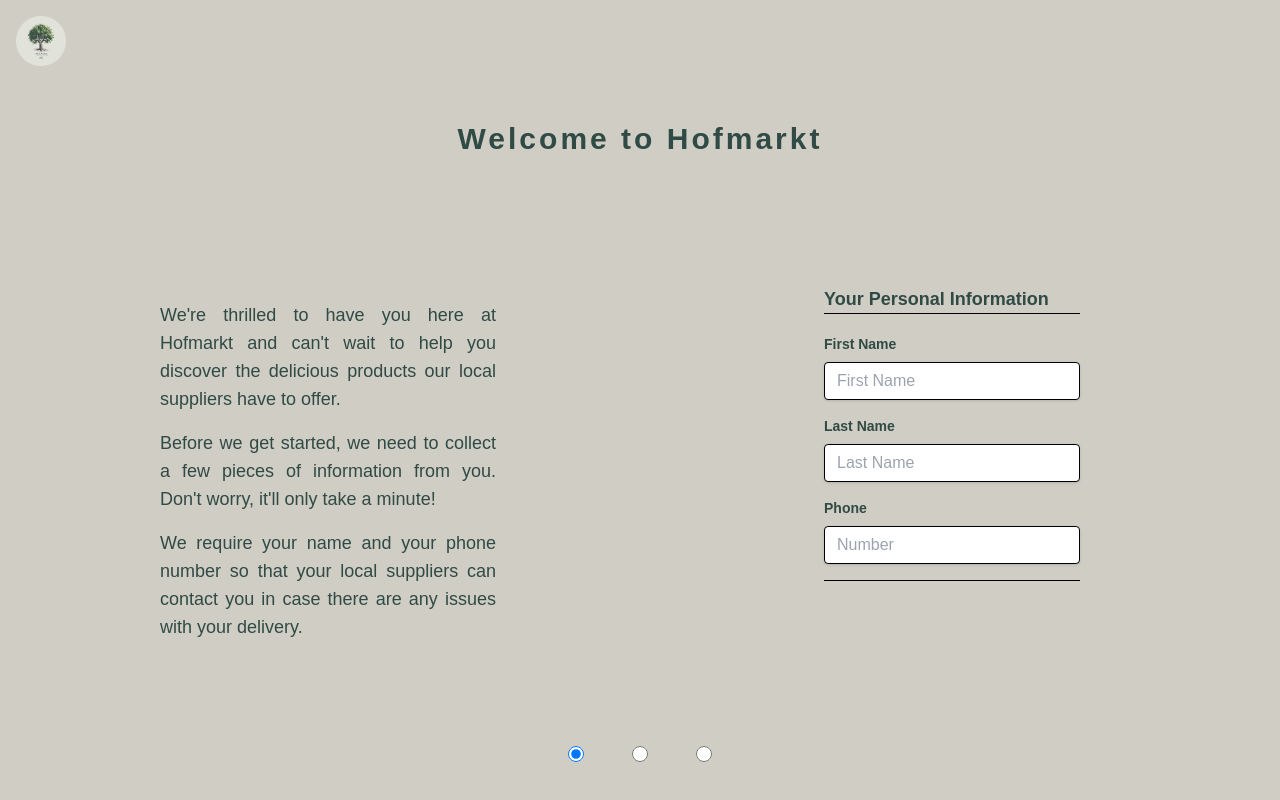
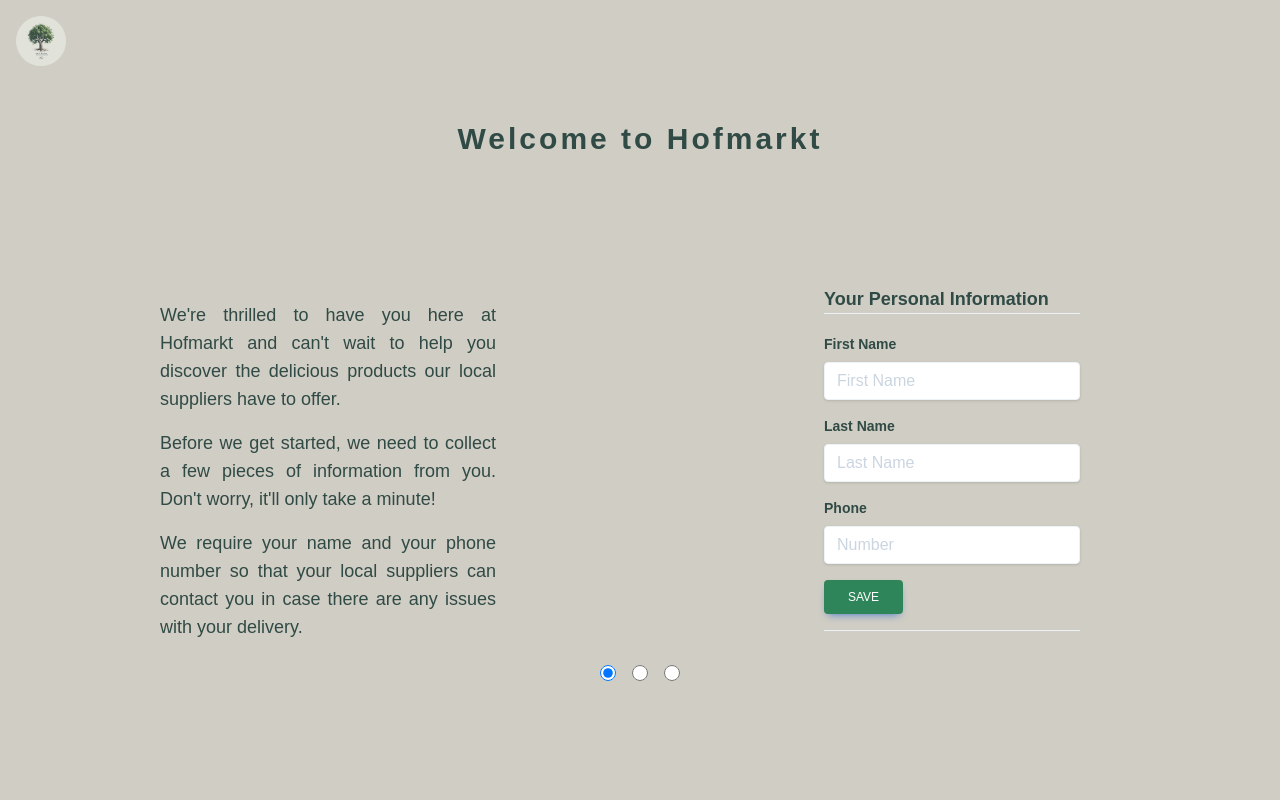
Before and after one commit to julklingel/Hofmarkt, a Next.js app in the folder frontend/turbomarket/: page /user/account/creation in a window 1280 px wide. Built offline with nearby package versions, Linux system fonts and the light colour scheme; no server answers; sample sign-in values are in the browser's storage.

Commit message:
it finally works

```diff
--- a/frontend/turbomarket/src/pages/api/auth/[...nextauth].tsx
+++ b/frontend/turbomarket/src/pages/api/auth/[...nextauth].tsx
@@ -44,8 +44,6 @@ export default async function auth(req: NextApiRequest, res: NextApiResponse) {
       async jwt({ token, user }) {
         if (user) {
           token.accessToken = user.access_token;
-          token.email = "test@email.com";
-          token.name = "John Doe";
         }
 
         return token;
--- a/frontend/turbomarket/src/pages/components/auth/LoginForm.tsx
+++ b/frontend/turbomarket/src/pages/components/auth/LoginForm.tsx
@@ -38,7 +38,7 @@ export default function LoginForm() {
       <section className=" grid grid-cols-2 p-20 gap-56 content-center">
         <div className=" px-10 ">
           <h2 className=" text-lg font-semibold text-c.green">Log In</h2>
-          <hr className=" bg-gray-200 pb-5 border-1 dark:bg-gray-700"></hr>
+          <hr className=" bg-gray-200 mb-5 border-1 dark:bg-gray-700"></hr>
           <form onSubmit={handleSubmit} className="">
             <div className="mb-4">
               <label className="block text-c.green text-sm font-bold mb-2">
--- a/frontend/turbomarket/src/pages/components/auth/SignupForm.tsx
+++ b/frontend/turbomarket/src/pages/components/auth/SignupForm.tsx
@@ -5,6 +5,7 @@ import ErrorMsg from "../msg/ErrorMsg";
 import { signIn } from "next-auth/react";
 
 async function createAccount(
+
   email: string,
   password: string,
   isSupplier: boolean
@@ -26,9 +27,12 @@ async function createAccount(
     password: password,
     redirect: false,
   });
+
 }
 
 export default function SignupForm() {
+  const router = useRouter();
+
   const [isSupplier, setIsSupplier] = useState(false);
 
   function switchAccountModeHandler() {
@@ -51,6 +55,11 @@ export default function SignupForm() {
         setEmail("");
         setPassword("");
         setPassword2("");
+        if (isSupplier) {
+          router.push("/supplier/account/creation");
+        } else {
+          router.push("/user/account/creation");
+        }
       } catch (error: any) {
         setError(error.message);
       }
@@ -68,7 +77,7 @@ export default function SignupForm() {
           <h2 className=" text-lg font-semibold text-c.green">
             {isSupplier ? "Supplier Sign Up" : "User Sign Up"}
           </h2>
-          <hr className=" bg-gray-200 pb-5 border-1 dark:bg-gray-700"></hr>
+          <hr className=" bg-gray-200 mb-5 border-1 dark:bg-gray-700"></hr>
           <form onSubmit={handleSubmit} className="">
             <div className="mb-4">
               <label className="block text-c.green text-sm font-bold mb-2">
--- a/frontend/turbomarket/src/pages/user/account/creation/AddressForm.tsx
+++ b/frontend/turbomarket/src/pages/user/account/creation/AddressForm.tsx
@@ -1,7 +1,19 @@
-import React, { Fragment, useRef } from "react";
+import React, { Fragment, useRef, useContext } from "react";
 import Footer from "./Footer";
+import { ViewContext } from "../../../../../store/NavigationContext";
+import { PersonalDataContext, AddressData, PersonalData } from "../../../../../store/DataContext";
+type PersonalDataContextType = {
+  personalData: PersonalData;
+  setPersonalData: React.Dispatch<React.SetStateAction<PersonalData>>;
+  addressData: AddressData;
+  setAddressData: React.Dispatch<React.SetStateAction<AddressData>>;
+};
 
 export default function AddressForm() {
+  const { currentView, setCurrentView } = useContext(ViewContext);
+  const { addressData, setAddressData } = useContext<PersonalDataContextType>(PersonalDataContext);
+
+
   const addressLine1 = useRef<HTMLInputElement>(null);
   const addressLine2 = useRef<HTMLInputElement>(null);
   const city = useRef<HTMLInputElement>(null);
@@ -11,8 +23,31 @@ export default function AddressForm() {
 
   function handleSubmit(e: any) {
     e.preventDefault();
-    console.log("submit");
-  }
+
+    const address = {
+      addressLine1: String(addressLine1.current?.value) ,
+      addressLine2: String(addressLine2.current?.value),
+      city: String(city.current?.value),
+      state: String(state.current?.value),
+      postalCode: String(postalCode.current?.value),
+      country: String(country.current?.value),
+    };
+
+    if (
+      address.addressLine1 &&
+      address.city &&
+      address.state &&
+      address.postalCode &&
+      address.country
+    ) {
+      setAddressData(address);
+      setCurrentView(3);
+    }
+    else {
+      alert("Please fill out all fields");
+    }
+
+   }
 
   return (
     <Fragment>
@@ -32,7 +67,7 @@ export default function AddressForm() {
         </div>
         <div className=" px-10 ">
           <h2 className=" text-lg font-semibold text-c.green">Your Address</h2>
-          <hr className=" bg-gray-200 pb-5 border-1 dark:bg-gray-700"></hr>
+          <hr className=" bg-gray-200 mb-5 border-1"></hr>
 
           <form
           onSubmit={handleSubmit}
@@ -141,6 +176,13 @@ export default function AddressForm() {
           <div className="flex items-center justify-between">
 
           </div>
+          <button
+          type="button"
+          onClick={handleSubmit}
+          className="rounded bg-green-700 p-2 px-6 text-xs font-medium uppercase leading-normal text-white shadow-[0_4px_9px_-4px_#3b71ca] transition duration-150 ease-in-out hover:bg-green-600 hover:shadow-[0_8px_9px_-4px_rgba(59,113,202,0.3),0_4px_18px_0_rgba(59,113,202,0.2)] focus:bg-green-600 focus:shadow-[0_8px_9px_-4px_rgba(59,113,202,0.3),0_4px_18px_0_rgba(59,113,202,0.2)] active:bg-green-700 active:shadow-[0_8px_9px_-4px_rgba(59,113,202,0.3),0_4px_18px_0_rgba(59,113,202,0.2)]"
+        >
+          Save
+        </button>
         </form>
 
           <hr className=" bg-gray-200 border-1 dark:bg-gray-700"></hr>
--- a/frontend/turbomarket/src/pages/user/account/creation/DataConsentForm.tsx
+++ b/frontend/turbomarket/src/pages/user/account/creation/DataConsentForm.tsx
@@ -1,11 +1,57 @@
 import Image from "next/image";
-import { Fragment } from "react";
-import Footer from "./Footer";
+import { Fragment, useContext, useState } from "react";
+import { PersonalDataContext, AddressData, PersonalData } from "../../../../../store/DataContext";
+import { useSession } from "next-auth/react";
+import { useRouter} from "next/router";
+
+
+
+
+type PersonalDataContextType = {
+  personalData: PersonalData;
+  setPersonalData: React.Dispatch<React.SetStateAction<PersonalData>>;
+  addressData: AddressData;
+  setAddressData: React.Dispatch<React.SetStateAction<AddressData>>;
+};
+
 
 export default function DataConsentForm() {
+  const router = useRouter();
+  const { data: session, status } = useSession();
+  const accessToken = session?.accessToken;
+  const { personalData, setPersonalData } = useContext<PersonalDataContextType>(PersonalDataContext);
+  const { addressData, setAddressData } = useContext<PersonalDataContextType>(PersonalDataContext);
+  const [isChecked, setIsChecked] = useState(false);
+  const [error, setError] = useState();
+
+
+  const handleCheckboxChange = (e:any) => {
+    setIsChecked(e.target.checked);
+  };
+
+  async function handleSubmit(e:any) {
+    e.preventDefault(e);
+    try {
+      const res = await fetch("http://localhost:4444/user", {
+        method: "POST",
+        body: JSON.stringify({ personalData, addressData }),
+        headers: {
+          'Content-Type': 'application/json',
+          'Authorization': `Bearer ${accessToken}`,
+        },
+      });
+      const data = await res.json();
+      router.push("/");
+    } catch (error) {
+      console.log(error);
+
+    }
+  }
+
+
   return (
     <Fragment>
-    <section className="grid grid-cols-2 px-40  gap-x-72">
+    <section className="grid grid-cols-2 px-40  gap-x-56">
       <div className=" text-justify text-lg text-c.green">
         <p className="">
           At Hofmarkt, we take your privacy seriously and ensure that your
@@ -33,6 +79,9 @@ export default function DataConsentForm() {
             type="checkbox"
             value=""
             className="w-4 h-4 rounded  focus:ring-2  focus:ring-c.green focus:ring-opacity-50"
+            checked={isChecked}
+            onChange={handleCheckboxChange}
+
           />
           <label className="ml-2 text-sm font-medium ">
             I agree with the{" "}
@@ -48,7 +97,9 @@ export default function DataConsentForm() {
         <div className="pt-6">
         <button
           type="button"
-          className="rounded bg-green-700 p-2 text-xs font-medium uppercase leading-normal text-white shadow-[0_4px_9px_-4px_#3b71ca] transition duration-150 ease-in-out hover:bg-green-600 hover:shadow-[0_8px_9px_-4px_rgba(59,113,202,0.3),0_4px_18px_0_rgba(59,113,202,0.2)] focus:bg-green-600 focus:shadow-[0_8px_9px_-4px_rgba(59,113,202,0.3),0_4px_18px_0_rgba(59,113,202,0.2)] active:bg-green-700 active:shadow-[0_8px_9px_-4px_rgba(59,113,202,0.3),0_4px_18px_0_rgba(59,113,202,0.2)]"
+          onClick={handleSubmit}
+          disabled={!isChecked}
+          className={`rounded bg-${isChecked ? 'green' : 'gray'}-700 p-2 px-3 text-xs font-medium uppercase leading-normal text-white shadow-[0_4px_9px_-4px_#3b71ca] transition duration-150 ease-in-out hover:bgbg-${isChecked ? 'green' : 'gray'}-600 hover:shadow-[0_8px_9px_-4px_rgba(59,113,202,0.3),0_4px_18px_0_rgba(59,113,202,0.2)] focus:bgbg-${isChecked ? 'green' : 'gray'}-600 focus:shadow-[0_8px_9px_-4px_rgba(59,113,202,0.3),0_4px_18px_0_rgba(59,113,202,0.2)] active:bg-green-700 active:shadow-[0_8px_9px_-4px_rgba(59,113,202,0.3),0_4px_18px_0_rgba(59,113,202,0.2)]`}
         >
           Submit
         </button>
@@ -65,6 +116,8 @@ export default function DataConsentForm() {
         />
       </div>
 
+
+
     </section>
 
     </Fragment>
--- a/frontend/turbomarket/src/pages/user/account/creation/NameForm.tsx
+++ b/frontend/turbomarket/src/pages/user/account/creation/NameForm.tsx
@@ -1,19 +1,42 @@
-import React, { Fragment, useRef } from "react";
-import Footer from "./Footer";
+import React, { Fragment, useRef, useContext } from "react";
+import { ViewContext } from "../../../../../store/NavigationContext";
+import { PersonalDataContext, PersonalData, AddressData } from "../../../../../store/DataContext";
+
+type PersonalDataContextType = {
+  personalData: PersonalData;
+  setPersonalData: React.Dispatch<React.SetStateAction<PersonalData>>;
+  addressData: AddressData;
+  setAddressData: React.Dispatch<React.SetStateAction<AddressData>>;
+};
 
 export default function NameForm() {
+  const { currentView, setCurrentView } = useContext(ViewContext);
+  const { personalData, setPersonalData } = useContext<PersonalDataContextType>(PersonalDataContext);
+
   const firstName = useRef<HTMLInputElement>(null);
   const lastName = useRef<HTMLInputElement>(null);
   const phoneNumber = useRef<HTMLInputElement>(null);
 
   function handleSubmit(e: any) {
     e.preventDefault();
-    console.log("submit");
 
-    const firstNameValue = firstName.current?.value;
-    const lastNameValue = lastName.current?.value;
-    const phoneNumberValue = phoneNumber.current?.value;
+    const newPersonalData = {
+      firstName: firstName.current!.value,
+      lastName: lastName.current!.value,
+      phoneNumber: Number(phoneNumber.current!.value,)
+    };
+
+    if (newPersonalData.firstName && newPersonalData.lastName && newPersonalData.phoneNumber) {
+      setCurrentView(2);
+      setPersonalData(newPersonalData);
+    } else {
+      alert("Please fill out all fields");
+    }
   }
+
+
+
+
 
   return (
     <Fragment>
@@ -40,7 +63,7 @@ export default function NameForm() {
           <h2 className=" text-lg font-semibold text-c.green">
             Your Personal Information
           </h2>
-          <hr className=" bg-gray-200 pb-5 border-1 dark:bg-gray-700"></hr>
+          <hr className=" mb-5 border-1 dark:bg-gray-700"></hr>
           <form onSubmit={handleSubmit} className="">
             <div className="mb-4">
               <label className="block text-c.green text-sm font-bold mb-2">
@@ -79,6 +102,13 @@ export default function NameForm() {
                 required
               />
             </div>
+            <button
+          type="button"
+          onClick={handleSubmit}
+          className="rounded bg-green-700 p-2 px-6 mb-4 text-xs font-medium uppercase leading-normal text-white shadow-[0_4px_9px_-4px_#3b71ca] transition duration-150 ease-in-out hover:bg-green-600 hover:shadow-[0_8px_9px_-4px_rgba(59,113,202,0.3),0_4px_18px_0_rgba(59,113,202,0.2)] focus:bg-green-600 focus:shadow-[0_8px_9px_-4px_rgba(59,113,202,0.3),0_4px_18px_0_rgba(59,113,202,0.2)] active:bg-green-700 active:shadow-[0_8px_9px_-4px_rgba(59,113,202,0.3),0_4px_18px_0_rgba(59,113,202,0.2)]"
+        >
+          Save
+        </button>
 
           </form>
           <hr className=" bg-gray-200 border-1 dark:bg-gray-700"></hr>
--- /dev/null
+++ b/frontend/turbomarket/store/DataContext.tsx
@@ -0,0 +1,67 @@
+import { createContext, useContext, useState } from "react";
+
+export type PersonalData = {
+  firstName: string;
+  lastName: string;
+  phoneNumber: number;
+};
+
+export type AddressData = {
+  addressLine1: string;
+  addressLine2: string;
+  city: string;
+  state: string;
+  postalCode: string;
+  country: string;
+};
+
+
+type PersonalDataContextType = {
+  personalData: PersonalData;
+  setPersonalData: React.Dispatch<React.SetStateAction<PersonalData>>;
+  addressData: AddressData;
+  setAddressData: React.Dispatch<React.SetStateAction<AddressData>>;
+};
+
+export const PersonalDataContext = createContext<PersonalDataContextType>({
+  personalData: {
+    firstName: "",
+    lastName: "",
+    phoneNumber: 0,
+  },
+  setPersonalData: () => {},
+
+  addressData: {
+    addressLine1: "",
+    addressLine2: "",
+    city: "",
+    state: "",
+    postalCode: "",
+    country: ""
+  },
+  setAddressData: () => {}
+
+});
+
+export default function DataProvider(props: any): JSX.Element {
+  const [personalData, setPersonalData] = useState<PersonalData>({
+    firstName: "",
+    lastName: "",
+    phoneNumber: 0,
+  });
+
+  const [addressData, setAddressData] = useState<AddressData>({
+    addressLine1: "",
+    addressLine2: "",
+    city: "",
+    state: "",
+    postalCode: "",
+    country: "",
+  });
+
+  return (
+    <PersonalDataContext.Provider value={{ personalData, setPersonalData, addressData, setAddressData }}>
+      {props.children}
+    </PersonalDataContext.Provider>
+  );
+}
--- a/frontend/turbomarket/src/pages/user/account/creation/NavigationContext.tsx
+++ b/frontend/turbomarket/store/NavigationContext.tsx
@@ -1,34 +1,23 @@
 import { createContext, useContext, useState } from "react";
-import NameForm from "./NameForm";
-import AddressForm from "./AddressForm";
-import DataConsentForm from "./DataConsentForm";
+import NameForm from "../src/pages/user/account/creation/NameForm";
+import AddressForm from "../src/pages/user/account/creation/AddressForm";
+import DataConsentForm from "../src/pages/user/account/creation/DataConsentForm";
 
-type ViewContextType = {
-  currentView: 1 | 2 | 3;
-  setCurrentView: (view: 1 | 2 | 3) => void;
-};
-
-const ViewContext = createContext<ViewContextType>({
-  currentView: 1,
-  setCurrentView: () => {},
-});
 
 const views: Record<1 | 2 | 3, JSX.Element> = {
   1: (
     <div>
-      <NameForm />
+      <NameForm  />
     </div>
   ),
   2: (
     <div>
-      {" "}
-      <AddressForm />{" "}
+      <AddressForm />
     </div>
   ),
   3: (
     <div>
-      {" "}
-      <DataConsentForm />{" "}
+      <DataConsentForm />
     </div>
   ),
 };
@@ -47,22 +36,20 @@ function ViewSwitcher(): JSX.Element {
   }
 
   return (
-    <div className="flex justify-center pt-16 text-c.green ">
-      {Object.keys(views).map((view) => (
-        <div className="p-6">
+    <div className="flex justify-center text-c.green ">
+      {Object.keys(views).map((view: any) => (
+        <div key={view} className="pt-16">
           <input
             id="inline-radio"
             type="radio"
             value=""
             defaultChecked={currentView === Number(view)}
             name="inline-radio-group"
-            className="w-4 h-4 "
+            className="w-4 h-4 m-2 "
             onClick={() => handleClick(view as 1 | 2 | 3)}
           />
         </div>
       ))}
-
-
     </div>
   );
 }
@@ -71,21 +58,28 @@ interface ViewContainerProps {
   children: React.ReactNode;
 }
 
-function ViewContainer({ children }: ViewContainerProps): JSX.Element {
+type ViewContextType = {
+  currentView: 1 | 2 | 3;
+  setCurrentView: (view: 1 | 2 | 3) => void;
+};
+
+export const ViewContext = createContext<ViewContextType>({
+  currentView: 1,
+  setCurrentView: () => {},
+});
+
+
+
+
+export default function ViewProvider(props: any): JSX.Element {
   const [currentView, setCurrentView] = useState<1 | 2 | 3>(1);
+
 
   return (
     <ViewContext.Provider value={{ currentView, setCurrentView }}>
-      {children}
+       <CurrentView />
+      {props.children}
       <ViewSwitcher />
     </ViewContext.Provider>
   );
 }
-
-export default function NavigationContext(): JSX.Element {
-  return (
-    <ViewContainer>
-      <CurrentView />
-    </ViewContainer>
-  );
-}
--- a/frontend/turbomarket/tailwind.config.js
+++ b/frontend/turbomarket/tailwind.config.js
@@ -52,9 +52,17 @@ module.exports = {
         700: "#C53030",
         800: "#9B2C2C",
         900: "#742A2A",
-
-
-
+    },
+    gray: {
+      100: "#F7FAFC",
+      200: "#EDF2F7",
+      300: "#E2E8F0",
+      400: "#CBD5E0",
+      500: "#A0AEC0",
+      600: "#718096",
+      700: "#4A5568",
+      800: "#2D3748",
+      900: "#1A202C",
     },
   },
 
```
Also changed, not shown: frontend/turbomarket/src/pages/user/account/creation/index.tsx (+10 -5 lines).
